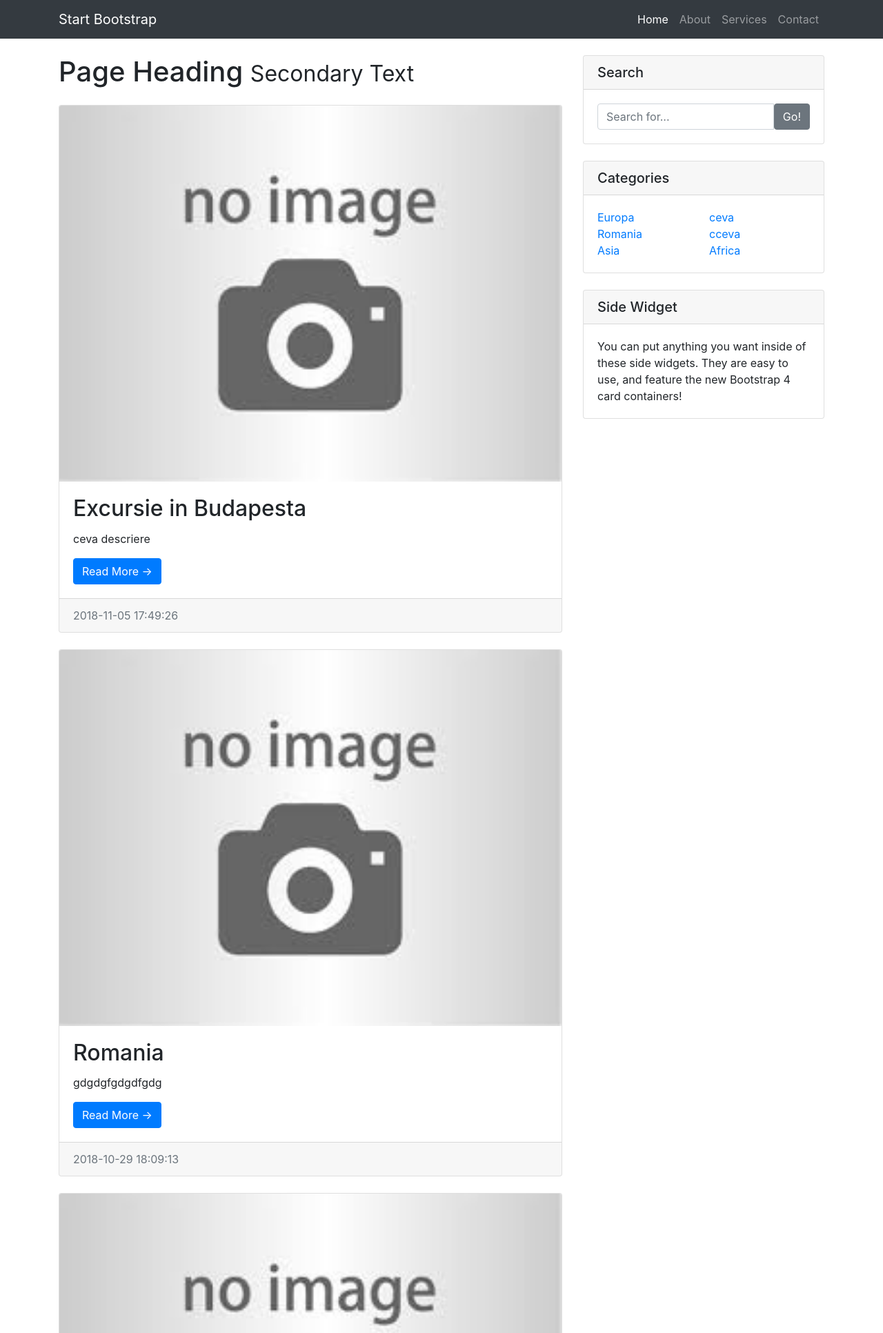
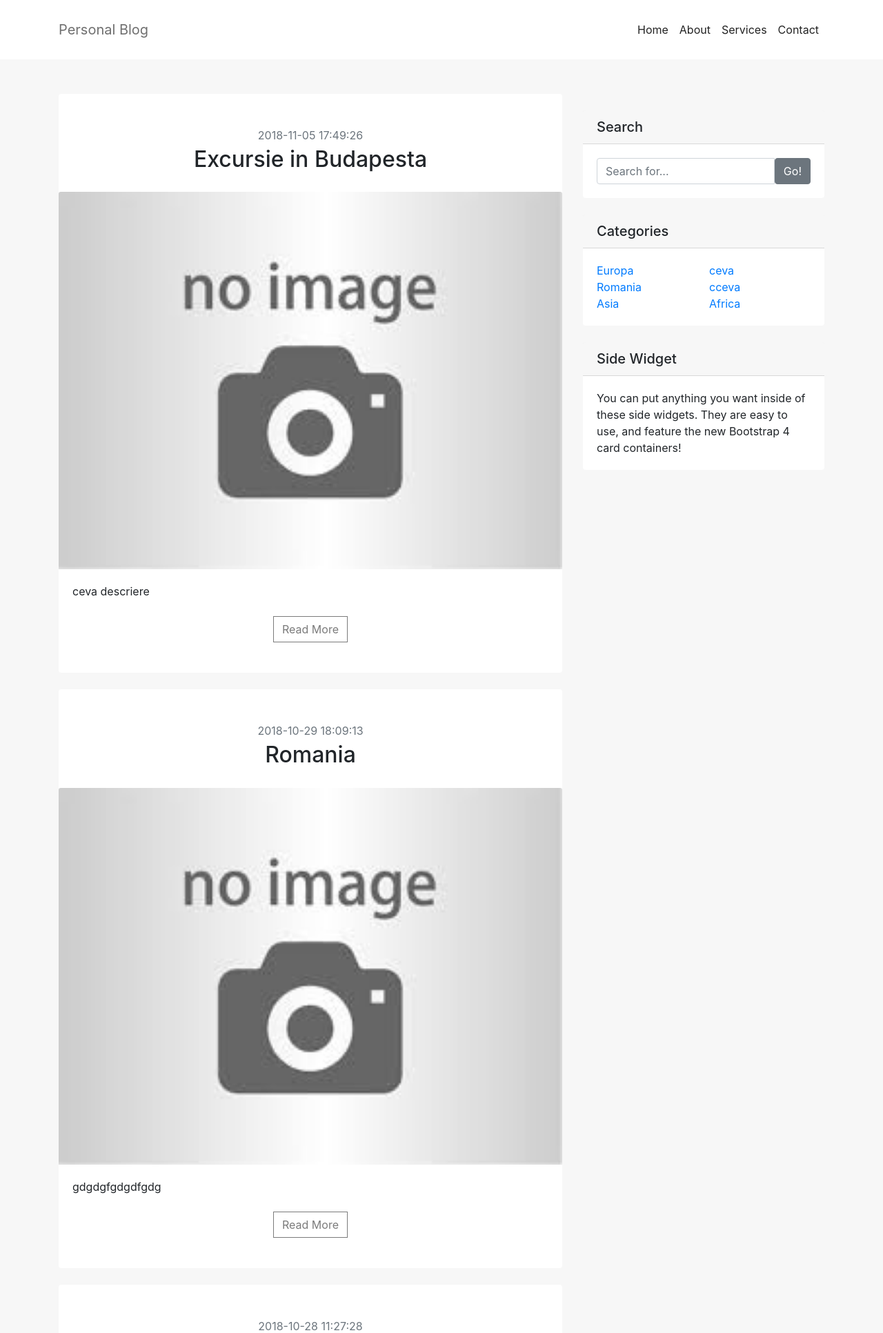
Before and after one commit to CristinaBizoi/blog, a PHP site: page / in a window 1280 px wide. Shown: the top 1932 px of the page at 69% size. Run offline with PHP 8.4, Linux system fonts and the light colour scheme; data comes from the database, SQL or seed files in the repository; some libraries are stand-ins or nearby versions.

Commit message:
wip add white theme

```diff
--- a/config/db_config.php
+++ b/config/db_config.php
@@ -1,6 +1,6 @@
 <?php
  $username="root";
- $password="";
+ $password="root";
  $servername="localhost";
  $db="blog";
 ?>
--- a/index.php
+++ b/index.php
@@ -85,9 +85,9 @@
   <body>
 
     <!-- Navigation -->
-    <nav class="navbar navbar-expand-lg navbar-dark bg-dark fixed-top">
+    <nav class="navbar navbar-expand-lg ">
       <div class="container">
-        <a class="navbar-brand" href="#">Start Bootstrap</a>
+        <a class="navbar-brand" id="nav-title" href="#">Personal Blog </a>
         <button class="navbar-toggler" type="button" data-toggle="collapse" data-target="#navbarResponsive" aria-controls="navbarResponsive" aria-expanded="false" aria-label="Toggle navigation">
           <span class="navbar-toggler-icon"></span>
         </button>
@@ -130,9 +130,6 @@
         <!-- Blog Entries Column -->
         <div class="col-md-8">
 
-          <h1 class="my-4">Page Heading
-            <small>Secondary Text</small>
-          </h1>
 
           <!-- Blog Post -->
           <?php
@@ -144,14 +141,18 @@
             }
           ?>
           <div class="card mb-4">
+            <div class="card-header-custom">
+              <div class="text-muted text-center pt-5 pb-1">
+                <?php echo $article["data_adaugare"]; ?>
+              </div>
+              <h2 class="card-title text-center pb-3"><?php echo $article["nume"]; ?></h2>
+            </div>
             <img class="card-img-top" src="./public/images/<?php echo  $poza_articol;?>" alt="Card image cap">
             <div class="card-body">
-              <h2 class="card-title"><?php echo $article["nume"]; ?></h2>
               <p class="card-text"><?php echo $article["descriere"]; ?></p>
-              <a href="./articol.php?id=<?php echo $article["id"]; ?>" class="btn btn-primary">Read More &rarr;</a>
-            </div>
-            <div class="card-footer text-muted">
-              <?php echo $article["data_adaugare"]; ?>
+              <div class="center-button pt-2 pb-4">
+                <a href="./articol.php?id=<?php echo $article["id"]; ?>" class="btn btn-custom mx-auto">Read More</a>
+              </div>
             </div>
           </div>
           <?php
--- a/public/css/style.css
+++ b/public/css/style.css
@@ -1,20 +1,35 @@
-
-
-.colred{
-    height: 50px;
-    background-color: red;
+body{
+    background-color:#f7f7f7;
+    padding-top:0 !important;
 }
-.colblue{
-    height: 50px;
-    background-color: blue;
+nav{
+    background-color:#ffffff;
+    margin-bottom: 50px;
 }
-.colgreen{
-    height: 50px;
-    background-color: green;
+.card{
+    border:0;
 }
-.colgray{
-    height: 50px;
-    background-color: gray;
+nav>.container{
+    padding: 15px;
+}
+nav a{
+    color:#222222;
+}
+#nav-title{
+    color:#6f6f6f;
+    font-size: 20px;
+}
+.center-button{
+    text-align: center;
+}
+.btn-custom{
+    border: 1px solid #7b7b7b;
+    color: #7b7b7b;
+    border-radius:0;
+}
+.btn-custom:hover{
+    color:white;
+    background-color: rgb(214, 79, 16);
 }
 .img-listare{
     max-width: 50px;
```
